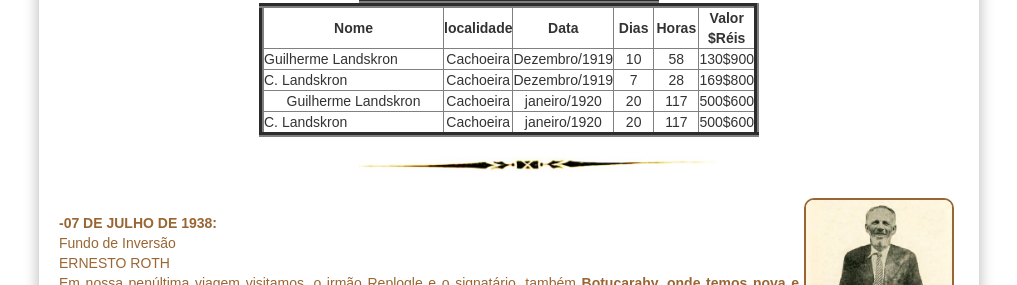
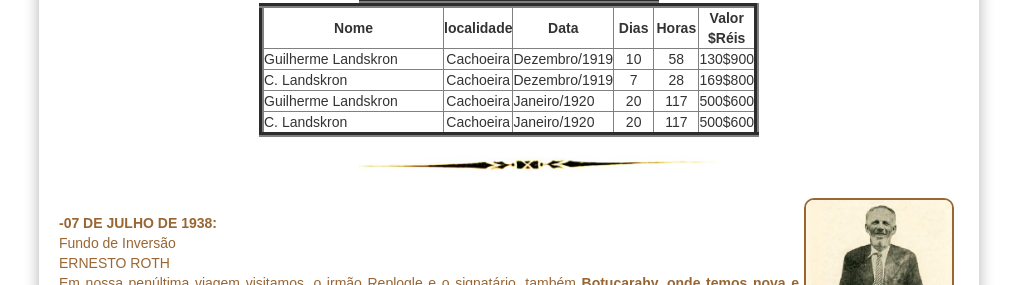
Before and after one commit to claudiovargas1955/claudiovargas1955.github.io, a Jekyll site: the page built from _pages/história-da-iasd-bosque.html, in a window 1280 px wide and 900 px high, scrolled down 1713 px. Shown: the part 167-452 px from the top of the window, without its empty margins (131-1148 px from the left). Built offline with Jekyll 4.4.1, drawn with Linux system fonts in a browser that asks for light colours; some web fonts are replaced.

Commit message:
Update história-da-iasd-bosque.html

```diff
--- a/_pages/história-da-iasd-bosque.html
+++ b/_pages/história-da-iasd-bosque.html
@@ -195,9 +195,9 @@ Emilio Froemming.<br>
         </tr>
 
         <tr>
-           <td align="center" width="300px">Guilherme Landskron</td>
+           <td align="left" width="300px">Guilherme Landskron</td>
            <td align="center" width="50px">Cachoeira</td>
-           <td align="center">janeiro/1920</td>
+           <td align="left">Janeiro/1920</td>
            <td align="center">20</td>
            <td align="center">117</td>
            <td align="center">500$600</td>
@@ -206,7 +206,7 @@ Emilio Froemming.<br>
          <tr>
            <td align="left" width="300px">C. Landskron</td>
            <td align="center" width="50px">Cachoeira</td>
-           <td align="center">janeiro/1920</td>
+           <td align="left">Janeiro/1920</td>
            <td align="center">20</td>
            <td align="center">117</td>
            <td align="center">500$600</td>
```
